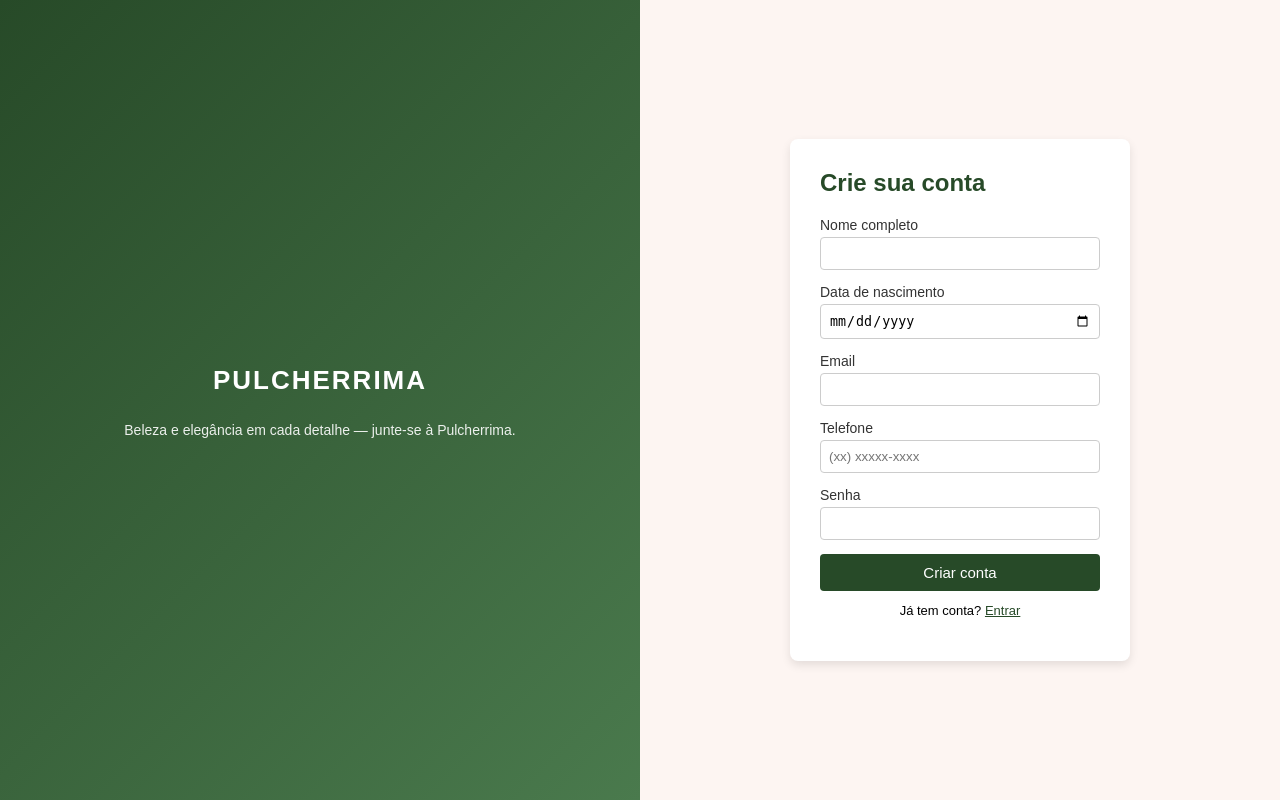
After one commit to EduardaMenezes0/Pulcherrima, a PHP site: page /cadastro.php in a window 1280 px wide. The commit adds this page. Run offline with PHP 8.4, Linux system fonts and the light colour scheme.

Commit message:
Corrige vulnerabilidades e consolida cadastro/login em um fluxo único
- Substitui a query concatenada do cadastro por PDO com prepared
  statements, eliminando a SQL injection.
- Troca o "banco de dados em arquivo nomeado pelo usuário" e o hash
  MD5 por uma tabela MySQL real com password_hash/password_verify.
- Move credenciais de banco e e-mail de contato hardcoded para
  config.php (com config.local.php opcional e não versionado).
- Escapa toda saída de dados do usuário com htmlspecialchars.
- Remove os três fluxos duplicados e inconsistentes de login/cadastro,
  ficando com um único cadastro.php e login.php funcionais, mais
  dashboard.php (área logada) e logout.php.
- Corrige arquivos sem extensão e referências quebradas (style.css,
  imagens inexistentes), e adiciona index.php e schema.sql.

```diff
--- /dev/null
+++ b/cadastro.php
@@ -0,0 +1,115 @@
+<?php
+require __DIR__ . '/db.php';
+
+$erro = null;
+
+if ($_SERVER['REQUEST_METHOD'] === 'POST') {
+    $nome = trim($_POST['nome'] ?? '');
+    $data = $_POST['data'] ?? '';
+    $email = trim($_POST['email'] ?? '');
+    $telefone = trim($_POST['telefone'] ?? '');
+    $senha = $_POST['senha'] ?? '';
+
+    if ($nome === '' || $data === '' || $email === '' || $senha === '') {
+        $erro = 'Preencha todos os campos obrigatórios.';
+    } elseif (!filter_var($email, FILTER_VALIDATE_EMAIL)) {
+        $erro = 'Informe um email válido.';
+    } else {
+        try {
+            $pdo = conectarBanco();
+
+            $verifica = $pdo->prepare('SELECT id FROM clientes WHERE email = :email');
+            $verifica->execute(['email' => $email]);
+
+            if ($verifica->fetch()) {
+                $erro = 'Já existe uma conta cadastrada com esse email.';
+            } else {
+                $senhaCripto = password_hash($senha, PASSWORD_DEFAULT);
+
+                $insere = $pdo->prepare(
+                    'INSERT INTO clientes (nome_cliente, data_nascimento, email, telefone, senha_cripto)
+                     VALUES (:nome, :data, :email, :telefone, :senha)'
+                );
+                $insere->execute([
+                    'nome' => $nome,
+                    'data' => $data,
+                    'email' => $email,
+                    'telefone' => $telefone,
+                    'senha' => $senhaCripto,
+                ]);
+
+                enviarEmailBoasVindas($email, $nome);
+
+                header('Location: login.php?sucesso=' . urlencode('Cadastro realizado com sucesso! Faça seu login.'));
+                exit();
+            }
+        } catch (PDOException $e) {
+            $erro = 'Não foi possível completar o cadastro. Tente novamente mais tarde.';
+        }
+    }
+}
+
+function enviarEmailBoasVindas(string $para, string $nome): void
+{
+    $config = require __DIR__ . '/config.php';
+    $assunto = 'Bem-vindo(a) ao Pulcherrima!';
+    $corpo = "Olá, {$nome}!\n\nSeja bem-vindo(a) ao Pulcherrima.\nAproveite nossos serviços!";
+    $headers = 'From: ' . $config['contato_email'];
+
+    // mail() depende de um servidor de e-mail configurado no host; uma
+    // falha aqui não deve impedir o cadastro em si.
+    @mail($para, $assunto, $corpo, $headers);
+}
+?>
+<!DOCTYPE html>
+<html lang="pt-br">
+<head>
+    <meta charset="UTF-8">
+    <meta name="viewport" content="width=device-width, initial-scale=1.0">
+    <title>Pulcherrima — Cadastre-se</title>
+    <link rel="stylesheet" href="style.css">
+</head>
+<body>
+    <div class="pagina">
+        <div class="coluna-visual">
+            <h1 class="brand-title">PULCHERRIMA</h1>
+            <p class="tagline">Beleza e elegância em cada detalhe — junte-se à Pulcherrima.</p>
+        </div>
+        <div class="coluna-formulario">
+            <div class="cartao">
+                <h2>Crie sua conta</h2>
+
+                <?php if ($erro): ?>
+                    <p class="mensagem mensagem-erro"><?= htmlspecialchars($erro) ?></p>
+                <?php endif; ?>
+
+                <form method="post">
+                    <div class="campo">
+                        <label for="nome">Nome completo</label>
+                        <input type="text" id="nome" name="nome" required value="<?= htmlspecialchars($_POST['nome'] ?? '') ?>">
+                    </div>
+                    <div class="campo">
+                        <label for="data">Data de nascimento</label>
+                        <input type="date" id="data" name="data" required value="<?= htmlspecialchars($_POST['data'] ?? '') ?>">
+                    </div>
+                    <div class="campo">
+                        <label for="email">Email</label>
+                        <input type="email" id="email" name="email" required value="<?= htmlspecialchars($_POST['email'] ?? '') ?>">
+                    </div>
+                    <div class="campo">
+                        <label for="telefone">Telefone</label>
+                        <input type="text" id="telefone" name="telefone" placeholder="(xx) xxxxx-xxxx" value="<?= htmlspecialchars($_POST['telefone'] ?? '') ?>">
+                    </div>
+                    <div class="campo">
+                        <label for="senha">Senha</label>
+                        <input type="password" id="senha" name="senha" required>
+                    </div>
+                    <button type="submit" class="botao">Criar conta</button>
+                </form>
+
+                <p class="rodape-link">Já tem conta? <a href="login.php">Entrar</a></p>
+            </div>
+        </div>
+    </div>
+</body>
+</html>
--- /dev/null
+++ b/db.php
@@ -0,0 +1,16 @@
+<?php
+// Conexão com o banco de dados usando PDO e prepared statements,
+// para evitar SQL injection (o antigo cadastroE montava a query
+// concatenando as variáveis do formulário diretamente na string SQL).
+
+function conectarBanco(): PDO
+{
+    $config = require __DIR__ . '/config.php';
+
+    $dsn = "mysql:host={$config['host']};dbname={$config['dbname']};charset=utf8mb4";
+
+    return new PDO($dsn, $config['user'], $config['password'], [
+        PDO::ATTR_ERRMODE => PDO::ERRMODE_EXCEPTION,
+        PDO::ATTR_DEFAULT_FETCH_MODE => PDO::FETCH_ASSOC,
+    ]);
+}
--- /dev/null
+++ b/logout.php
@@ -0,0 +1,6 @@
+<?php
+session_start();
+$_SESSION = [];
+session_destroy();
+header('Location: login.php');
+exit();
--- /dev/null
+++ b/style.css
@@ -0,0 +1,153 @@
+* {
+    box-sizing: border-box;
+}
+
+body {
+    margin: 0;
+    font-family: Arial, sans-serif;
+    min-height: 100vh;
+    background-color: #FDF5F2;
+}
+
+.pagina {
+    display: flex;
+    min-height: 100vh;
+}
+
+.coluna-visual {
+    flex: 1;
+    background: linear-gradient(135deg, #274a28, #4a7a4d);
+    display: flex;
+    flex-direction: column;
+    justify-content: center;
+    align-items: center;
+    color: #fff;
+    text-align: center;
+    padding: 40px 24px;
+}
+
+.coluna-formulario {
+    flex: 1;
+    display: flex;
+    justify-content: center;
+    align-items: center;
+    padding: 24px;
+}
+
+@media (max-width: 800px) {
+    .pagina {
+        flex-direction: column;
+    }
+    .coluna-visual {
+        order: -1;
+        padding: 30px 20px;
+    }
+}
+
+.cartao {
+    background-color: #fff;
+    padding: 30px;
+    border-radius: 8px;
+    width: 100%;
+    max-width: 340px;
+    box-shadow: 0 4px 10px rgba(0, 0, 0, 0.1);
+}
+
+.cartao h1,
+.cartao h2 {
+    margin-top: 0;
+    color: #274a28;
+}
+
+.campo {
+    margin-bottom: 14px;
+}
+
+.campo label {
+    display: block;
+    margin-bottom: 4px;
+    font-size: 14px;
+    color: #333;
+}
+
+.campo input {
+    width: 100%;
+    padding: 8px;
+    border: 1px solid #ccc;
+    border-radius: 4px;
+}
+
+.botao {
+    display: block;
+    width: 100%;
+    padding: 10px;
+    margin-top: 8px;
+    background-color: #274a28;
+    color: #fff;
+    border: none;
+    border-radius: 4px;
+    cursor: pointer;
+    font-size: 15px;
+    text-align: center;
+    text-decoration: none;
+}
+
+.botao:hover {
+    background-color: #162e17;
+}
+
+.botao-secundario {
+    background-color: transparent;
+    color: #274a28;
+    border: 1px solid #274a28;
+}
+
+.botao-secundario:hover {
+    background-color: #f1f1f1;
+}
+
+.mensagem {
+    padding: 10px;
+    border-radius: 4px;
+    margin-bottom: 14px;
+    font-size: 14px;
+}
+
+.mensagem-erro {
+    background: #fdecea;
+    color: #a12622;
+}
+
+.mensagem-sucesso {
+    background: #e6f4ea;
+    color: #1e4620;
+}
+
+.brand-title {
+    font-size: 26px;
+    font-weight: bold;
+    letter-spacing: 2px;
+    margin-bottom: 12px;
+}
+
+.tagline {
+    font-size: 14px;
+    opacity: 0.9;
+}
+
+.rodape-link {
+    text-align: center;
+    margin-top: 12px;
+    font-size: 13px;
+}
+
+.rodape-link a {
+    color: #274a28;
+}
+
+.construcao {
+    max-width: 480px;
+    margin: 80px auto;
+    text-align: center;
+    padding: 30px;
+}
```
Also changed, not shown: cadastro.html (deleted, +0 -42 lines), config.php (added, +19 -0 lines), dashboard.php (added, +35 -0 lines), index.php (added, +26 -0 lines), login.php (+76 -31 lines), loginP.php (deleted, +0 -93 lines), schema.sql (added, +16 -0 lines), servicos.html (added, +16 -0 lines), styleP.css (deleted, +0 -99 lines), README.md, 6 other files.
